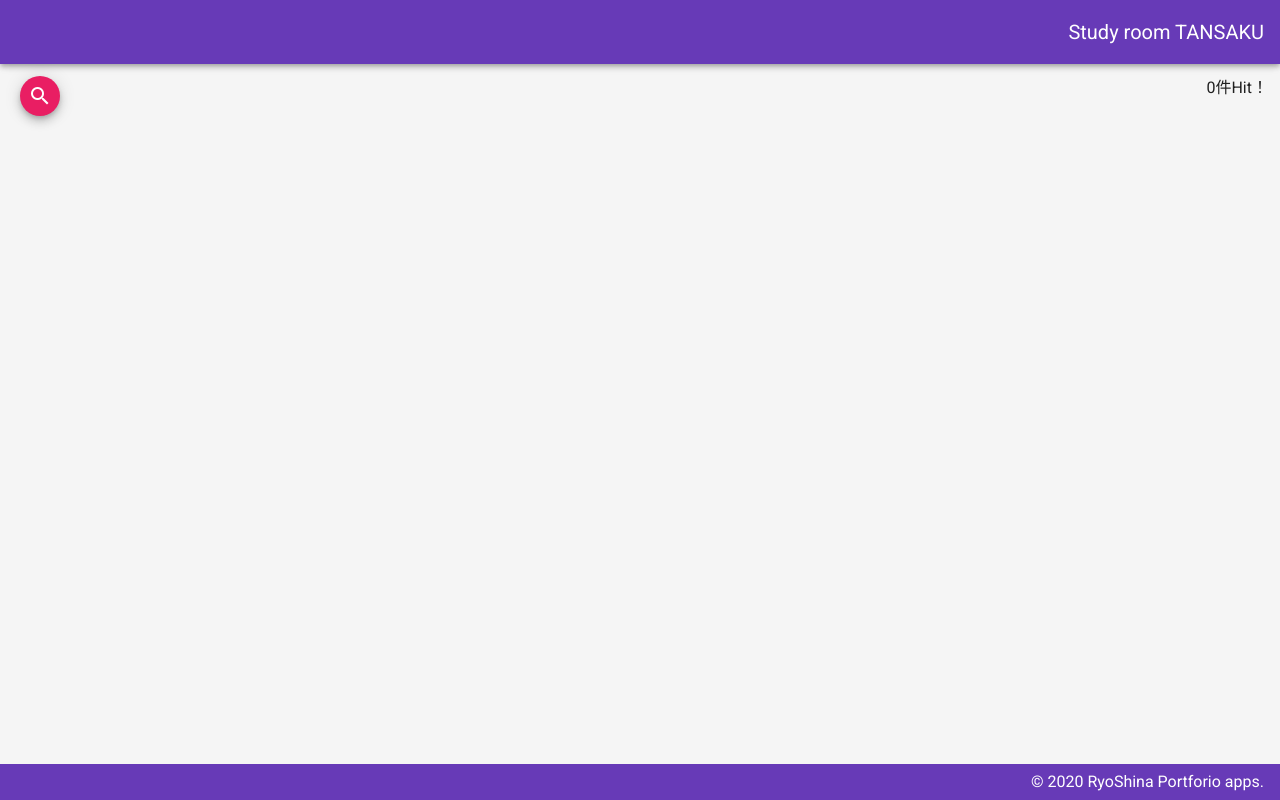
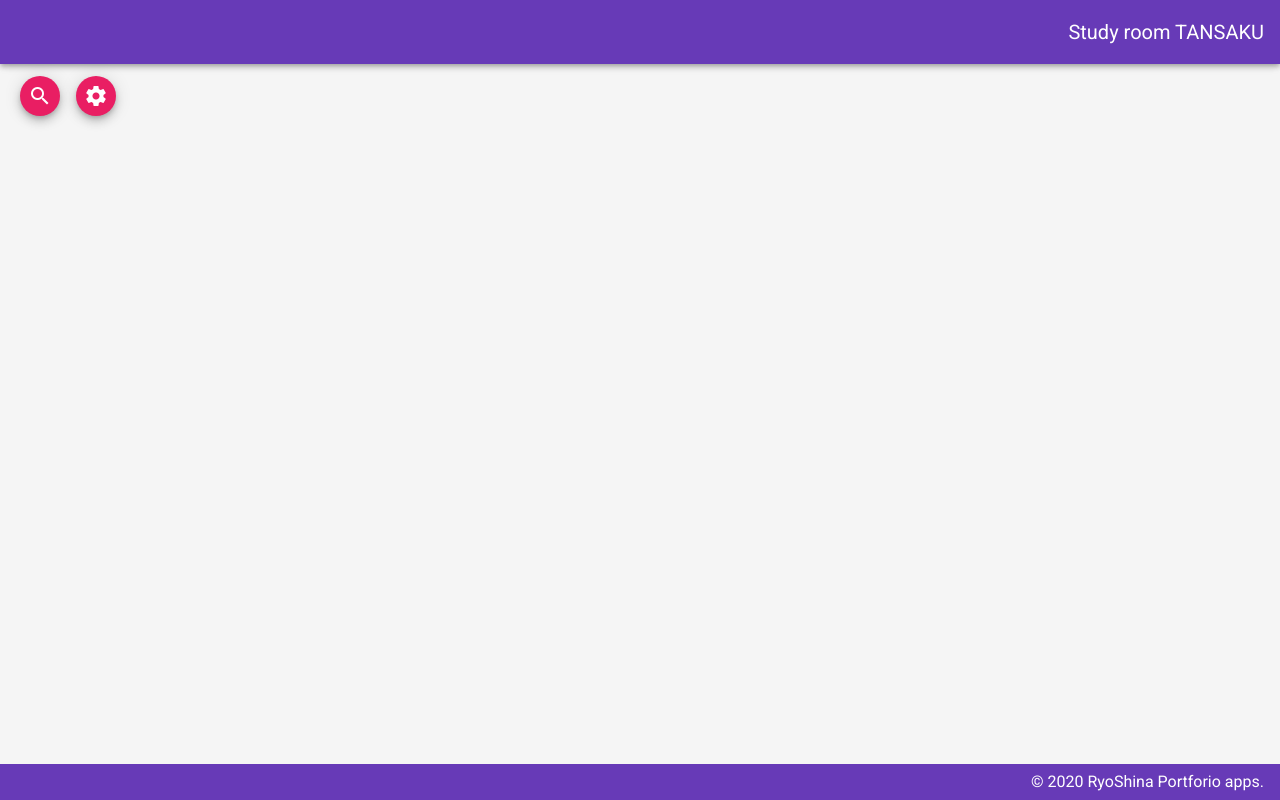
Before and after one commit to RyoShina/study-room-TANSAKU, a Vue app in the folder client/: page /#/ in a window 1280 px wide. Built offline with nearby package versions, Linux system fonts and the light colour scheme.

Commit message:
検索結果件数のコンポーネントをv-sheetへ変更

```diff
--- a/client/src/views/Home.vue
+++ b/client/src/views/Home.vue
@@ -18,8 +18,23 @@
               mdi-magnify
             </v-icon>
           </v-btn>
+          <v-btn
+            class="mx-2"
+            fab
+            dark
+            small
+            color="pink"
+            @click="onClickSearch">
+            <v-icon dark>
+              mdi-cog
+            </v-icon>
+          </v-btn>
           <v-spacer />
-          <p>{{ cards.length }}件Hit！</p>
+          <div v-if="cards.length">
+            <v-sheet color="deep-purple lighten-4">
+              {{ cards.length }}件Hit！
+            </v-sheet>
+          </div>
         </div>
       </v-col>
     </v-row>
```
